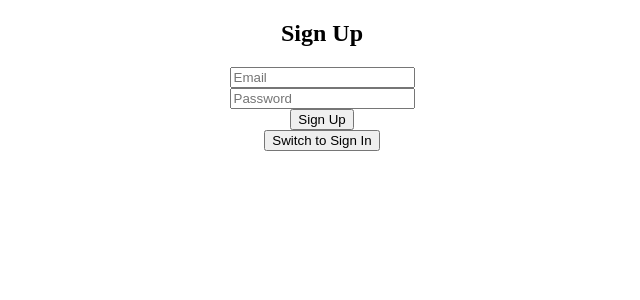
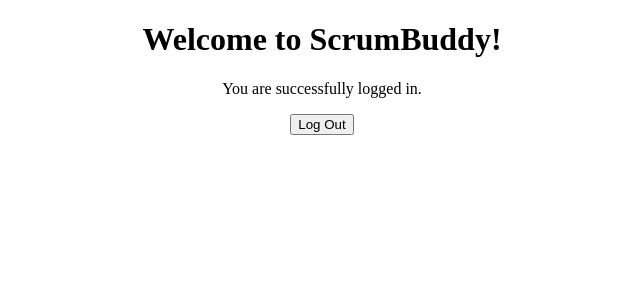
Before and after one commit to brandonwarke/scrumbuddy, a React (Create React App) app in the folder scrumbuddy/: page /home in a window 1280 px wide. Shown: the top 300 px of the page, without its empty margins (318-958 px from the left). Built offline with nearby package versions, Linux system fonts and the light colour scheme; no server answers; sample sign-in values are in the browser's storage.

Commit message:
Home page added

```diff
--- a/scrumbuddy/package.json
+++ b/scrumbuddy/package.json
@@ -8,6 +8,7 @@
     "@testing-library/user-event": "^13.5.0",
     "react": "^18.3.1",
     "react-dom": "^18.3.1",
+    "react-router-dom": "^6.26.2",
     "react-scripts": "5.0.1",
     "web-vitals": "^2.1.4"
   },
--- a/scrumbuddy/src/components/App.js
+++ b/scrumbuddy/src/components/App.js
@@ -1,12 +1,31 @@
-// src/App.js
-import React from "react";
+// src/components/App.js
+import React, { useState, useEffect } from "react";
+import { BrowserRouter as Router, Route, Routes, Navigate } from "react-router-dom";
 import Auth from "./Auth";
+import Home from "./Home";
+import { auth } from "../firebase";
+import { onAuthStateChanged } from "firebase/auth";
 
 const App = () => {
+  const [user, setUser] = useState(null);
+
+  useEffect(() => {
+    const unsubscribe = onAuthStateChanged(auth, (currentUser) => {
+      setUser(currentUser);
+    });
+
+    return () => unsubscribe();
+  }, []);
+
   return (
-    <div>
-      <Auth />
-    </div>
+    <Router>
+      <Routes>
+        {/* If user is logged in, navigate to home page, else show login/signup */}
+        <Route path="/" element={user ? <Navigate to="/home" /> : <Auth />} />
+        {/* Home page route for logged-in users */}
+        <Route path="/home" element={user ? <Home /> : <Navigate to="/" />} />
+      </Routes>
+    </Router>
   );
 };
 
--- a/scrumbuddy/src/components/Home.js
+++ b/scrumbuddy/src/components/Home.js
@@ -0,0 +1,30 @@
+// src/components/Home.js
+import React from "react";
+import { signOut } from "firebase/auth";
+import { auth } from "../firebase";
+import { useNavigate } from "react-router-dom";
+
+const Home = () => {
+  const navigate = useNavigate();
+
+  const handleLogout = () => {
+    signOut(auth)
+      .then(() => {
+        console.log("User signed out successfully");
+        navigate("/"); // Redirect to login after logging out
+      })
+      .catch((error) => {
+        console.error("Error signing out:", error.message);
+      });
+  };
+
+  return (
+    <div style={{ textAlign: "center" }}>
+      <h1>Welcome to ScrumBuddy!</h1>
+      <p>You are successfully logged in.</p>
+      <button onClick={handleLogout}>Log Out</button>
+    </div>
+  );
+};
+
+export default Home;
```
Also changed, not shown: 1 other file (tests, documents, lock files or other folders).
